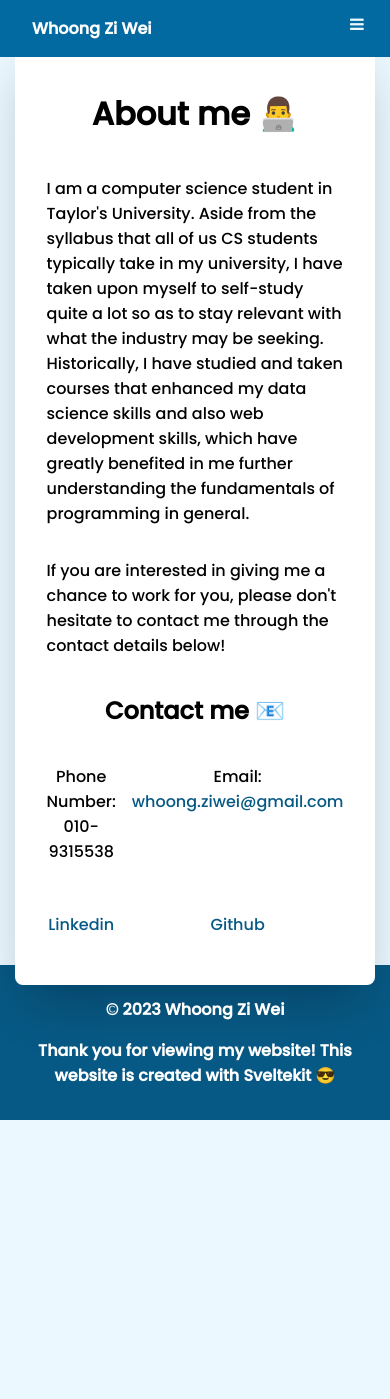
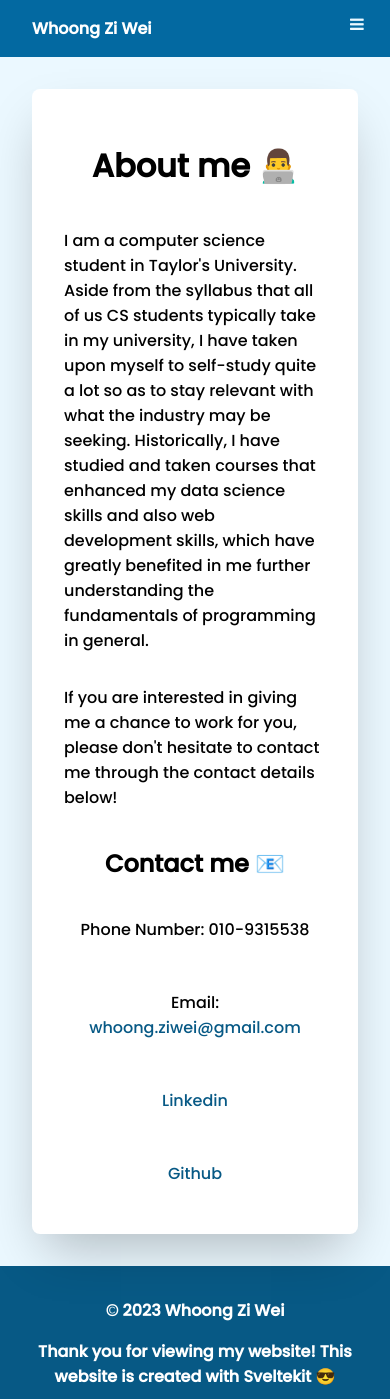
Before and after one commit to ziwei531/website-portfolio, a SvelteKit app: page /about in a window 390 px wide. Shown: the top 1399 px of the page. Before the commit the page ends 1120 px from the top, so only its background shows below. Built offline with nearby package versions, Linux system fonts and the light colour scheme.

Commit message:
Update +page.svelte

```diff
--- a/src/routes/about/+page.svelte
+++ b/src/routes/about/+page.svelte
@@ -88,6 +88,12 @@
 	@media only screen and (max-width: 768px) {
 		.container {
 			padding: 2rem;
+			height: 50%;
+		}
+
+		.row {
+			display: grid;
+			grid-template-columns: repeat(1, 1fr);
 		}
 	}
 </style>
```
